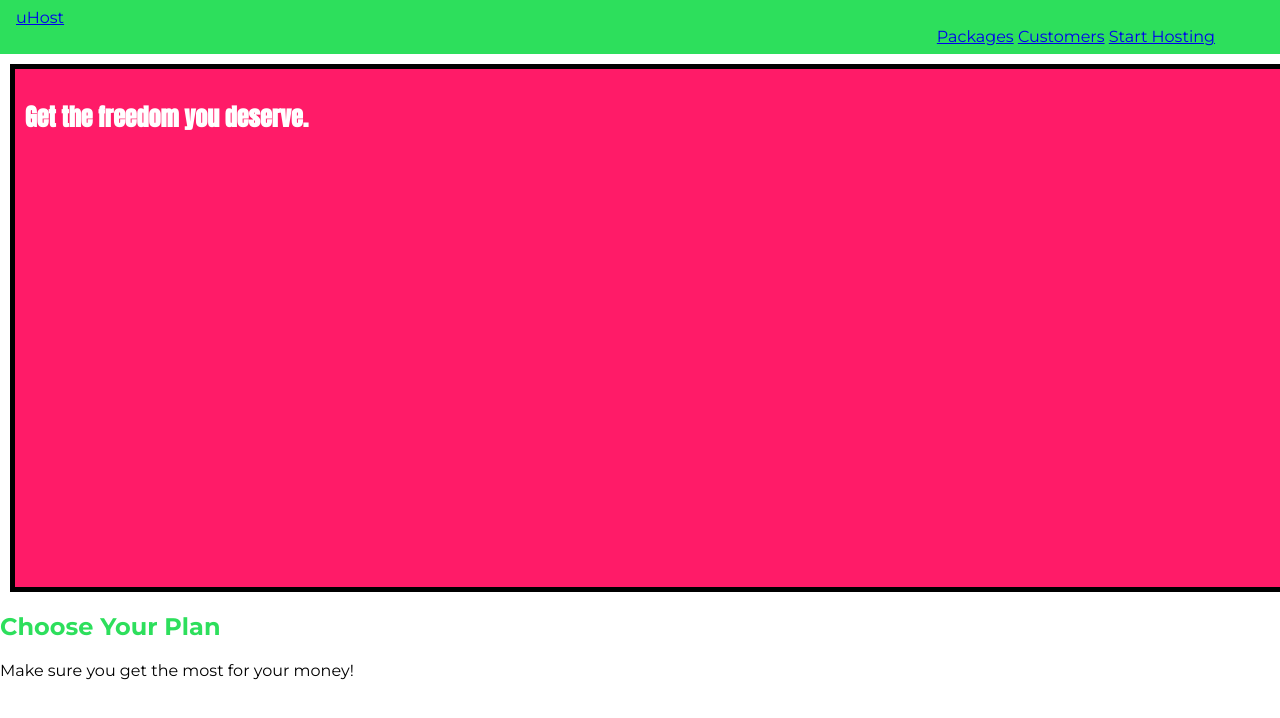
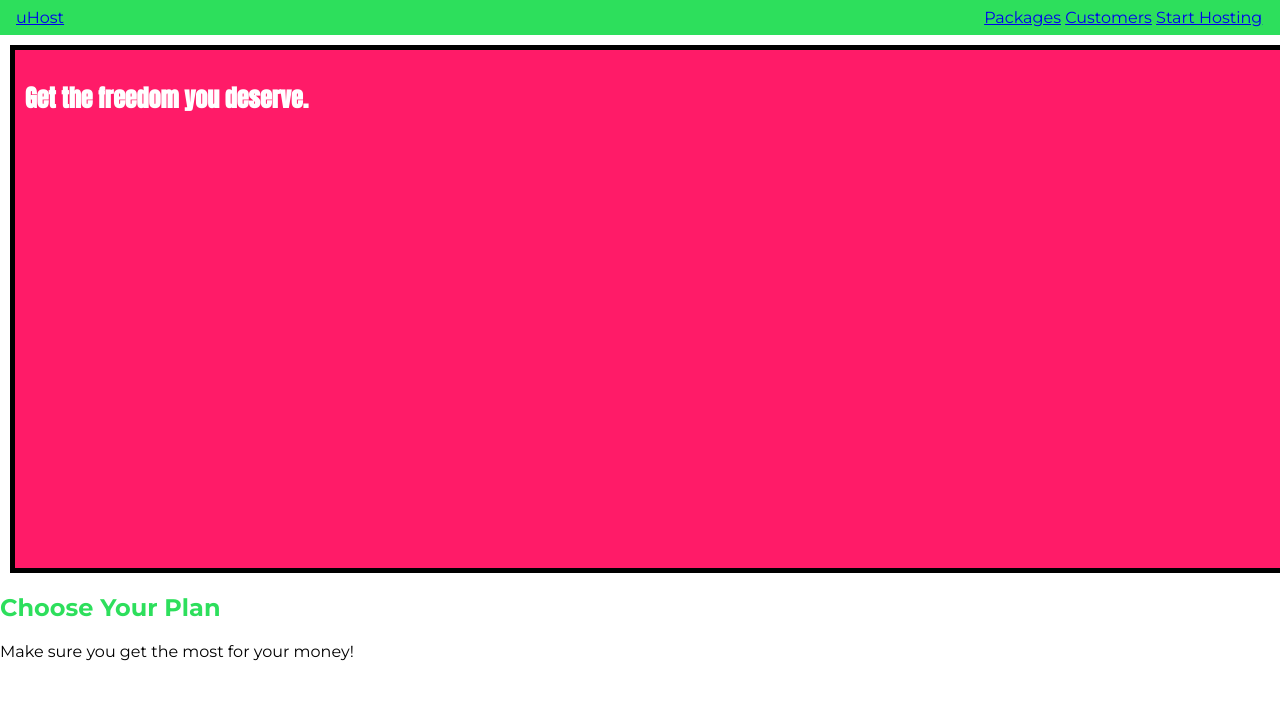
Before and after one commit to Aman07a/CSS_The_Complete_Guide_2023, a plain HTML site: page index.html in a window 1280 px wide. Drawn offline with Linux system fonts and the light colour scheme.

Commit message:
Understanding an Unexpected "inline-block" Behaviour

```diff
--- a/css/main.css
+++ b/css/main.css
@@ -42,7 +42,7 @@ body {
 .main-nav {
   display: inline-block;
   text-align: right;
-  width: calc(100% - 49px);
+  width: calc(100% - 54px);
 }
 
 .main-nav__items {
```
